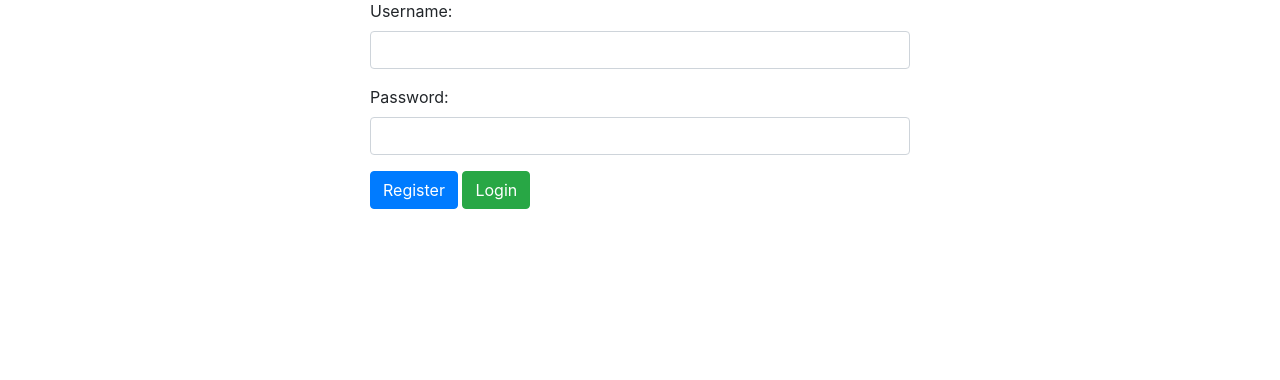
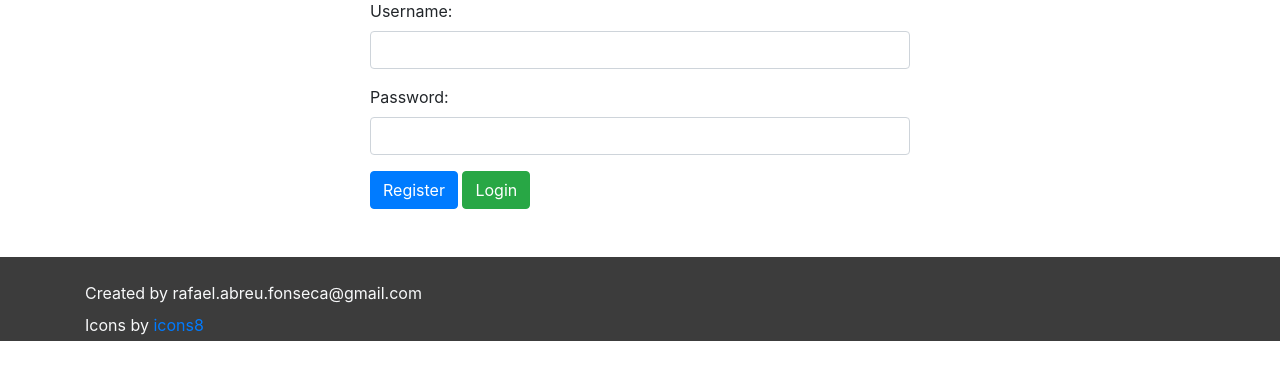
Before and after one commit to fonsecaRafael/music-collection, a Django app: page / in a window 1280 px wide. Shown: the part 99-479 px from the top of the page. Run offline with Django 4.2, Linux system fonts and the light colour scheme; some libraries are stand-ins or nearby versions.

Commit message:
code indentation and add footer

```diff
--- a/musics/base/static/css/style.css
+++ b/musics/base/static/css/style.css
@@ -1 +1,3 @@
-# Empty CSS file for your own CSS
+.main-footer{
+    background-color: #3c3c3c;
+}
--- a/musics/base/templates/base/home.html
+++ b/musics/base/templates/base/home.html
@@ -76,5 +76,24 @@
 			</div>
 		</div>
 	</div>
+
+	<footer class="main-footer mt-5 pt-4 pb-1">
+		<div class="container">
+			<div class="row pb-2">
+				<div class="col text-light">
+					Created by rafael.abreu.fonseca@gmail.com
+				</div>
+			</div>
+		</div>
+
+		<div class="container">
+			<div class="row">
+				<div class="col text-light">
+					Icons by <a href="https://icons8.com.br/icons">icons8</a>
+				</div>
+			</div>
+		</div>
+	</footer>
+
   </body>
 </html>
```
Lines whose indentation alone changed are shown as unchanged.
